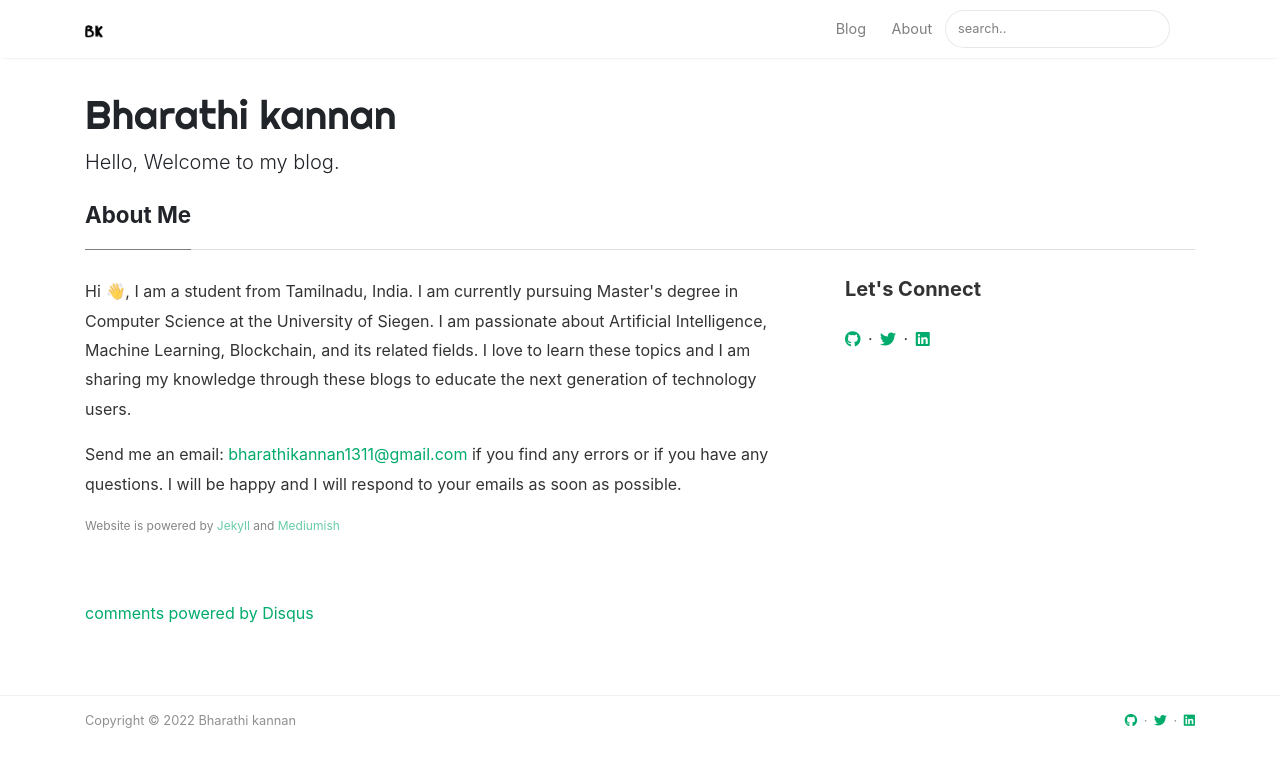
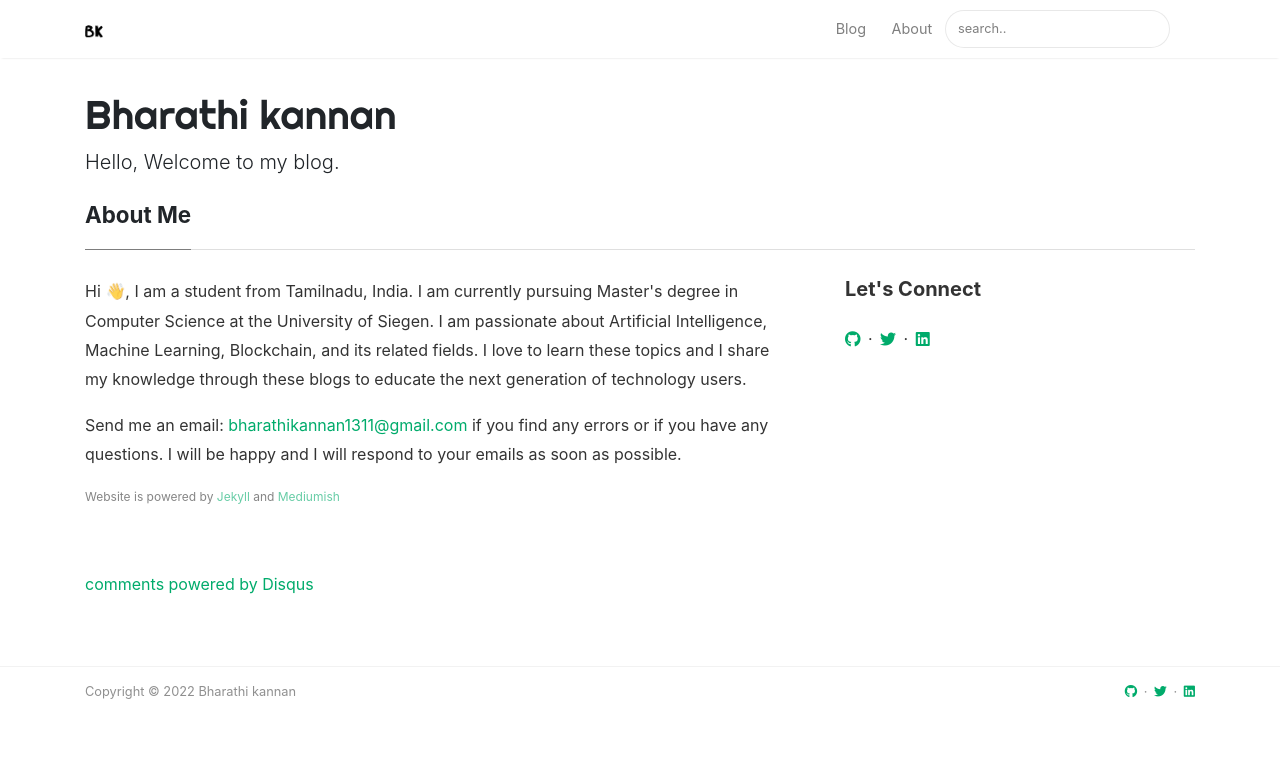
Before and after one commit to bharathikannann/blogs, a Jekyll site: the page built from _pages/about.md, in a window 1280 px wide. Shown: the top 767 px of the page. Built offline with Jekyll 4.4.1, drawn with Linux system fonts in a browser that asks for light colours; nearby versions of some CDN libraries; comment, search, counter and statistics services are not loaded.

Commit message:
Update about.md

```diff
--- a/_pages/about.md
+++ b/_pages/about.md
@@ -9,7 +9,7 @@ comments: true
 <div class="col-md-8 pr-5">
 
 <p>Hi <span class="wave">👋</span>, I am a student from Tamilnadu, India. I am currently pursuing Master's degree in Computer Science at the University of Siegen.
-I am passionate about Artificial Intelligence, Machine Learning, Blockchain, and its related fields. I love to learn these topics and I am sharing my knowledge through these blogs to educate the next generation of technology users.</p>
+I am passionate about Artificial Intelligence, Machine Learning, Blockchain, and its related fields. I love to learn these topics and I share my knowledge through these blogs to educate the next generation of technology users.</p>
 
 <p>Send me an email: <a href="mailto:bharathikannan1311@gmail.com">bharathikannan1311@gmail.com</a> if you find any errors or if you have any questions. I will be happy and I will respond to your emails as soon as possible.</p>
 
```
